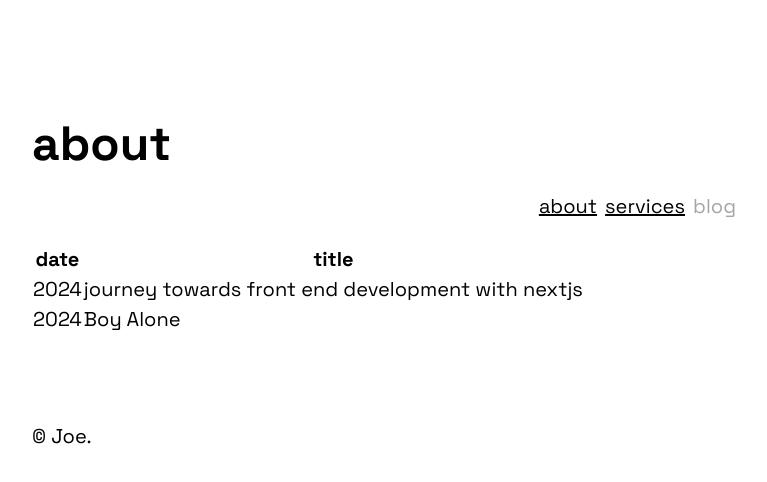
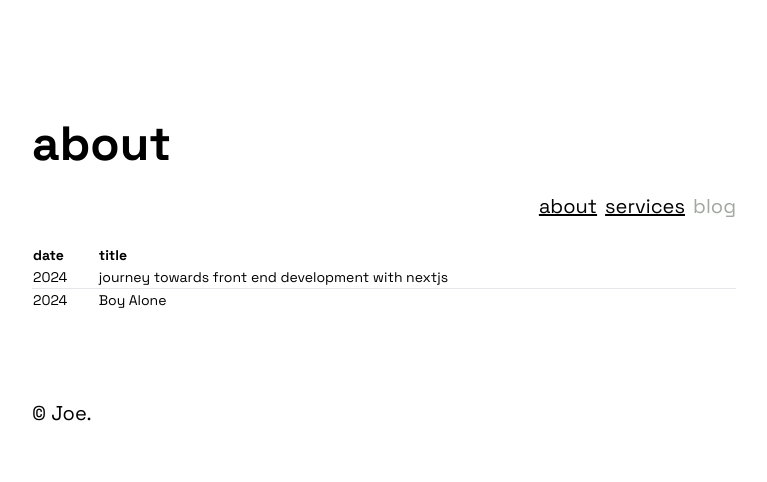
Before and after one commit to tzniceguy/myportifolio, a Next.js app: page /blog in a window 1280 px wide. Shown: the top 482 px of the page, without its empty margins (256-1023 px from the left). Built offline with nearby package versions, Linux system fonts and the light colour scheme.

Commit message:
spacing to table

```diff
--- a/app/components/blogtable.tsx
+++ b/app/components/blogtable.tsx
@@ -3,13 +3,15 @@ import React from "react";
 export default function BlogTable() {
   return (
     <div>
-      <table className="border-spacing-x-2">
+      <table className="w-full table-auto text-sm  md:text-md text-left rtl:text-right">
         <thead>
           <tr>
             <th>date</th>
             <th>title</th>
           </tr>
-          <tr>
+        </thead>
+        <tbody>
+          <tr className="border-b hover:bg-marshland-500">
             <td>2024</td>
             <td>journey towards front end development with nextjs</td>
           </tr>
@@ -17,7 +19,7 @@ export default function BlogTable() {
             <td>2024</td>
             <td>Boy Alone</td>
           </tr>
-        </thead>
+        </tbody>
       </table>
     </div>
   );
```
